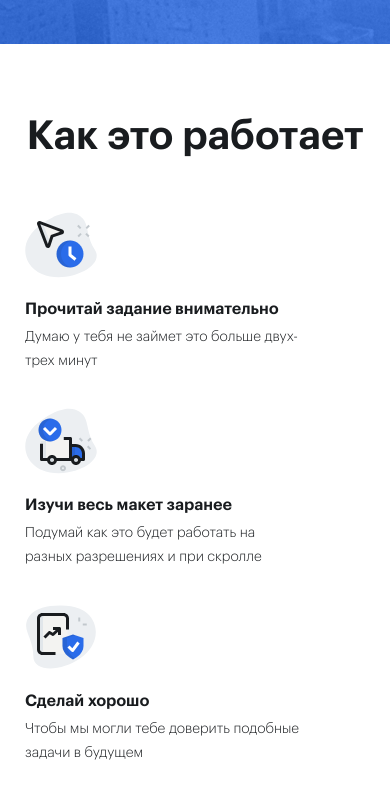
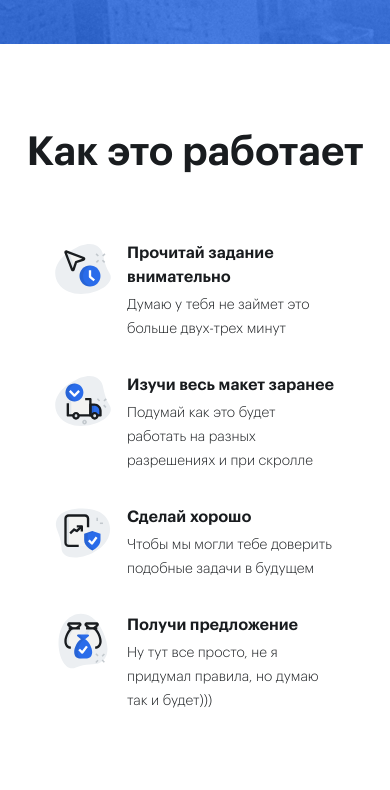
Before and after one commit to Illbeblack/test_task, a website built with webpack: page src/index.html in a window 390 px wide. Shown: the part 800-1590 px from the top of the page. Built offline with nearby package versions, Linux system fonts and the light colour scheme.

Commit message:
feat: add breakpoint 768 for firstSection

```diff
--- a/src/styles.css
+++ b/src/styles.css
@@ -320,16 +320,18 @@ html {
 
 .firstSection__title {
   font-size: 4rem;
+  line-height: 5.6rem;
 }
 
 .firstSection__cards {
   display: flex;
+  justify-content: center;
   flex-wrap: wrap;
   column-gap: 3.2rem;
 }
 
 .card {
-  width: 28rem;
+  max-width: 28rem;
   display: flex;
   flex-direction: column;
   gap: 1.6rem;
@@ -354,6 +356,18 @@ html {
 .card__text {
   font-family: 'GraphikLCG-light';
   font-size: 1.4rem;
+}
+
+@media (max-width: 768px) {
+  .card {
+    width: 34rem;
+    display: flex;
+    flex-direction: row;
+  }
+  .card__img {
+    width: 5.6rem;
+    height: 5.6rem;
+  }
 }
 
 /* SECTION_2 */
```
Also changed, not shown: dist/index.html, 4 other files.
